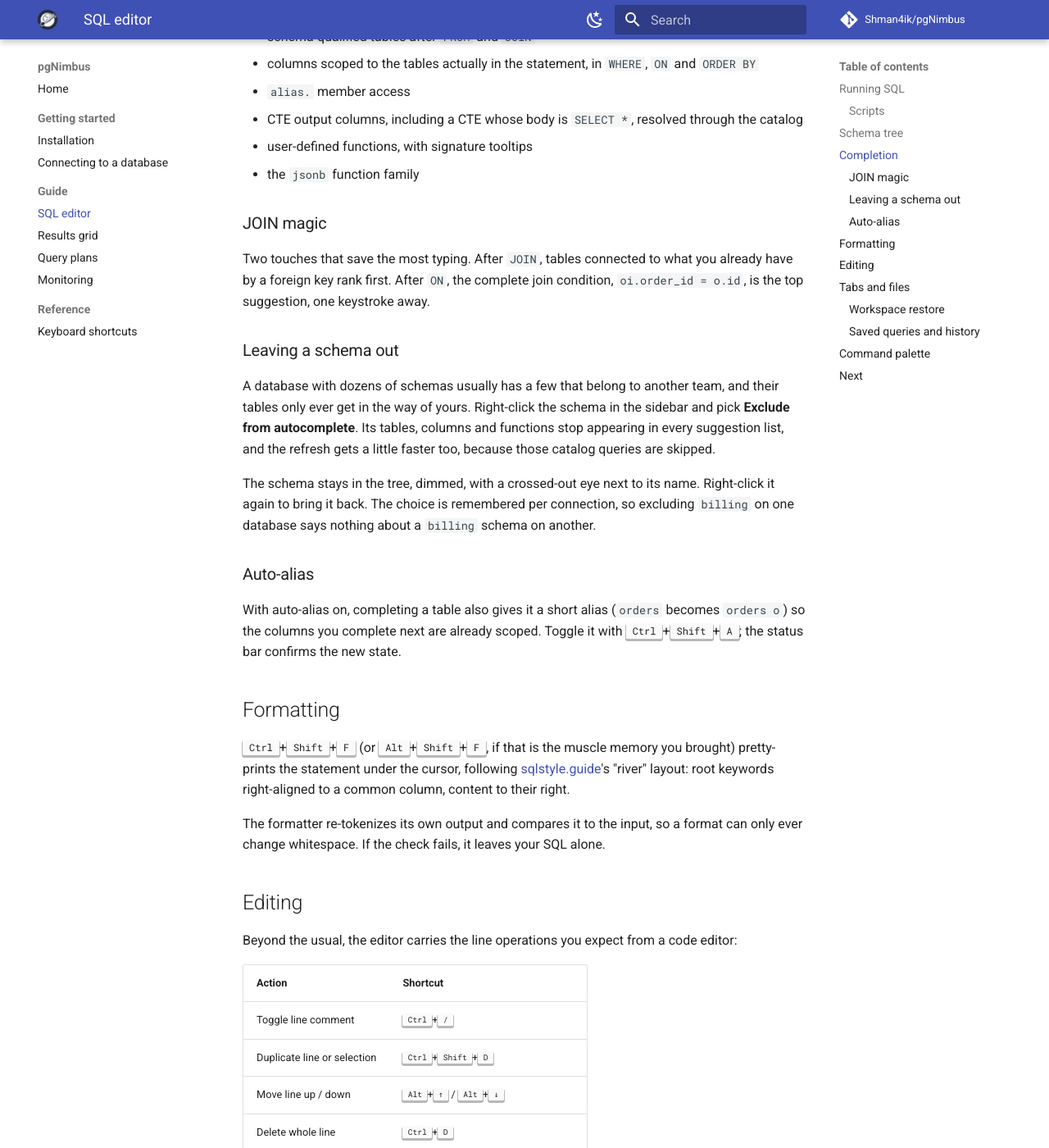
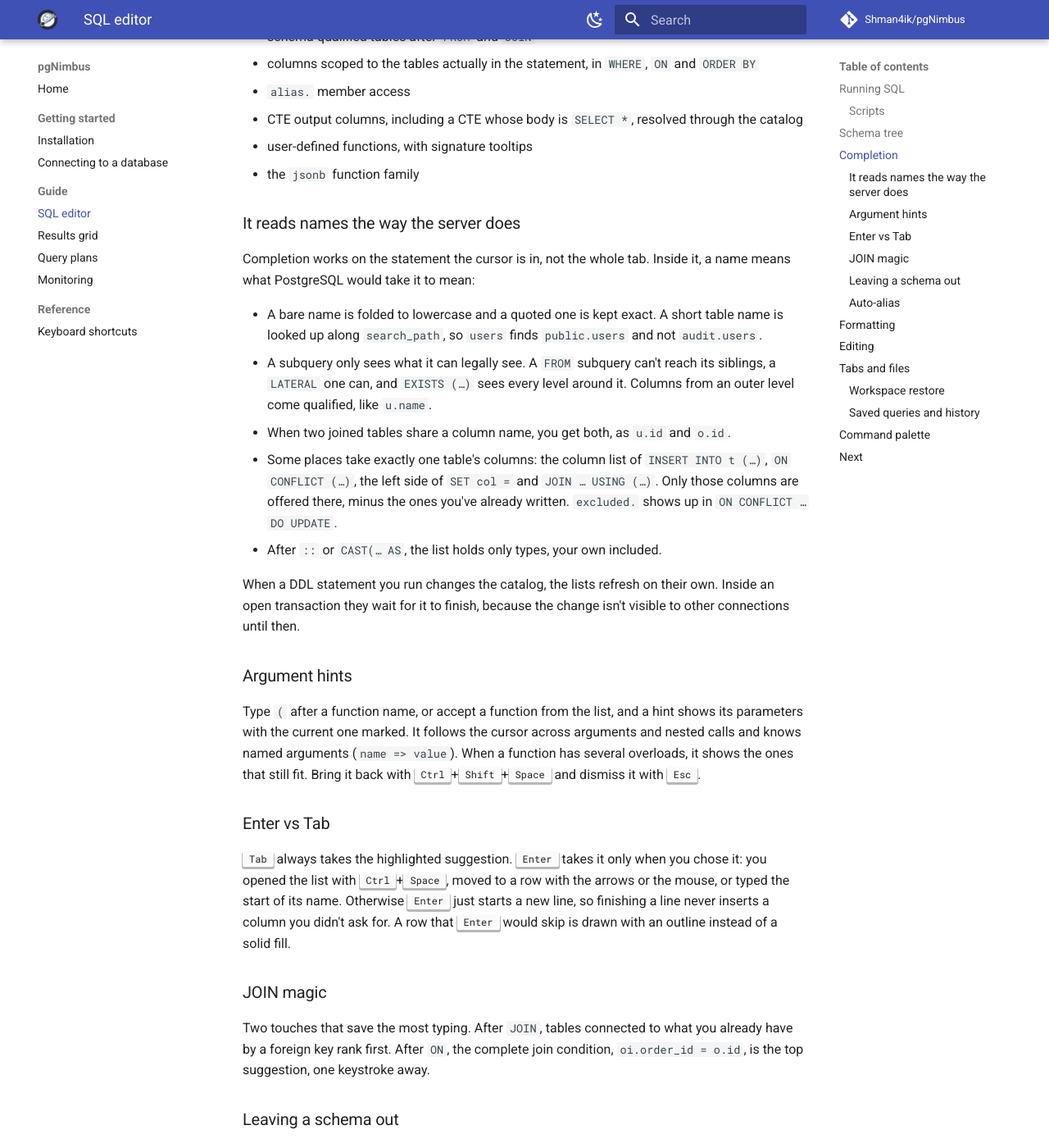
Before and after one commit to Shman4ik/pgNimbus, an MkDocs documentation site: the page built from docs/guide/editor.md, in a window 1280 px wide and 1400 px high, scrolled down 2323 px. Shown: the whole window at 82% size. Built offline with MkDocs 1.6.1 and Material for MkDocs 9.7.7, drawn with Linux system fonts in a browser that asks for light colours; comment, search, counter and statistics services are not loaded.

Commit message:
Release prep 0.13: refreshed screenshots, completion docs (#237)
* Refresh screenshots (published)

Rendered by .github/workflows/screenshots.yml from a688b31cc7d860c2dd9d24794a4c4f76a4ba411d.

* docs: describe the completion work shipping in 0.13

The editor guide still listed completion as it stood before packages F-I:
nothing on search_path resolution, per-block scopes, the single-relation
column lists, cast types, argument hints or the Enter/Tab rule.

Co-Authored-By: Claude Opus 5 <noreply@anthropic.com>

* docs: bump mkdocs-material to 9.7.7 (search-suggestion DOM XSS)

Dependabot alert 2; affects the published docs site only.

Co-Authored-By: Claude Opus 5 <noreply@anthropic.com>

---------

Co-authored-by: github-actions[bot] <41898282+github-actions[bot]@users.noreply.github.com>
Co-authored-by: Claude Opus 5 <noreply@anthropic.com>

```diff
--- a/docs/guide/editor.md
+++ b/docs/guide/editor.md
@@ -69,6 +69,46 @@ It reads the live catalog, so it knows about:
   the catalog
 - user-defined functions, with signature tooltips
 - the `jsonb` function family
+
+### It reads names the way the server does
+
+Completion works on the statement the cursor is in, not the whole tab. Inside it,
+a name means what PostgreSQL would take it to mean:
+
+- A bare name is folded to lowercase and a quoted one is kept exact. A short
+  table name is looked up along `search_path`, so `users` finds `public.users`
+  and not `audit.users`.
+- A subquery only sees what it can legally see. A `FROM` subquery can't reach
+  its siblings, a `LATERAL` one can, and `EXISTS (…)` sees every level around it.
+  Columns from an outer level come qualified, like `u.name`.
+- When two joined tables share a column name, you get both, as `u.id` and `o.id`.
+- Some places take exactly one table's columns: the column list of
+  `INSERT INTO t (…)`, `ON CONFLICT (…)`, the left side of `SET col =` and
+  `JOIN … USING (…)`. Only those columns are offered there, minus the ones
+  you've already written. `excluded.` shows up in `ON CONFLICT … DO UPDATE`.
+- After `::` or `CAST(… AS`, the list holds only types, your own included.
+
+When a DDL statement you run changes the catalog, the lists refresh on their own.
+Inside an open transaction they wait for it to finish, because the change isn't
+visible to other connections until then.
+
+### Argument hints
+
+Type `(` after a function name, or accept a function from the list, and a hint
+shows its parameters with the current one marked. It follows the cursor across
+arguments and nested calls and knows named arguments (`name => value`). When a
+function has several overloads, it shows the ones that still fit. Bring it back
+with <kbd>Ctrl</kbd>+<kbd>Shift</kbd>+<kbd>Space</kbd> and dismiss it with
+<kbd>Esc</kbd>.
+
+### Enter vs Tab
+
+<kbd>Tab</kbd> always takes the highlighted suggestion. <kbd>Enter</kbd> takes
+it only when you chose it: you opened the list with
+<kbd>Ctrl</kbd>+<kbd>Space</kbd>, moved to a row with the arrows or the mouse, or
+typed the start of its name. Otherwise <kbd>Enter</kbd> just starts a new line,
+so finishing a line never inserts a column you didn't ask for. A row that
+<kbd>Enter</kbd> would skip is drawn with an outline instead of a solid fill.
 
 ### JOIN magic
 
--- a/docs/requirements.txt
+++ b/docs/requirements.txt
@@ -2,4 +2,4 @@
 # render identically. Used only to build docs/ — the app itself has no Python
 # dependency.
 mkdocs==1.6.1
-mkdocs-material==9.5.49
+mkdocs-material==9.7.7
```
Also changed, not shown: README.md (+1 -1 lines), design/store/screenshots/01-query-results.png, design/store/screenshots/02-dark-theme.png, design/store/screenshots/04-command-palette.png, design/store/screenshots/05-server-activity.png, design/store/screenshots/06-database-overview.png, docs/screenshots/command-palette.png, docs/screenshots/main-dark.png, docs/screenshots/main-light.png, docs/screenshots/server-activity.png, docs/screenshots/shortcuts.png.
